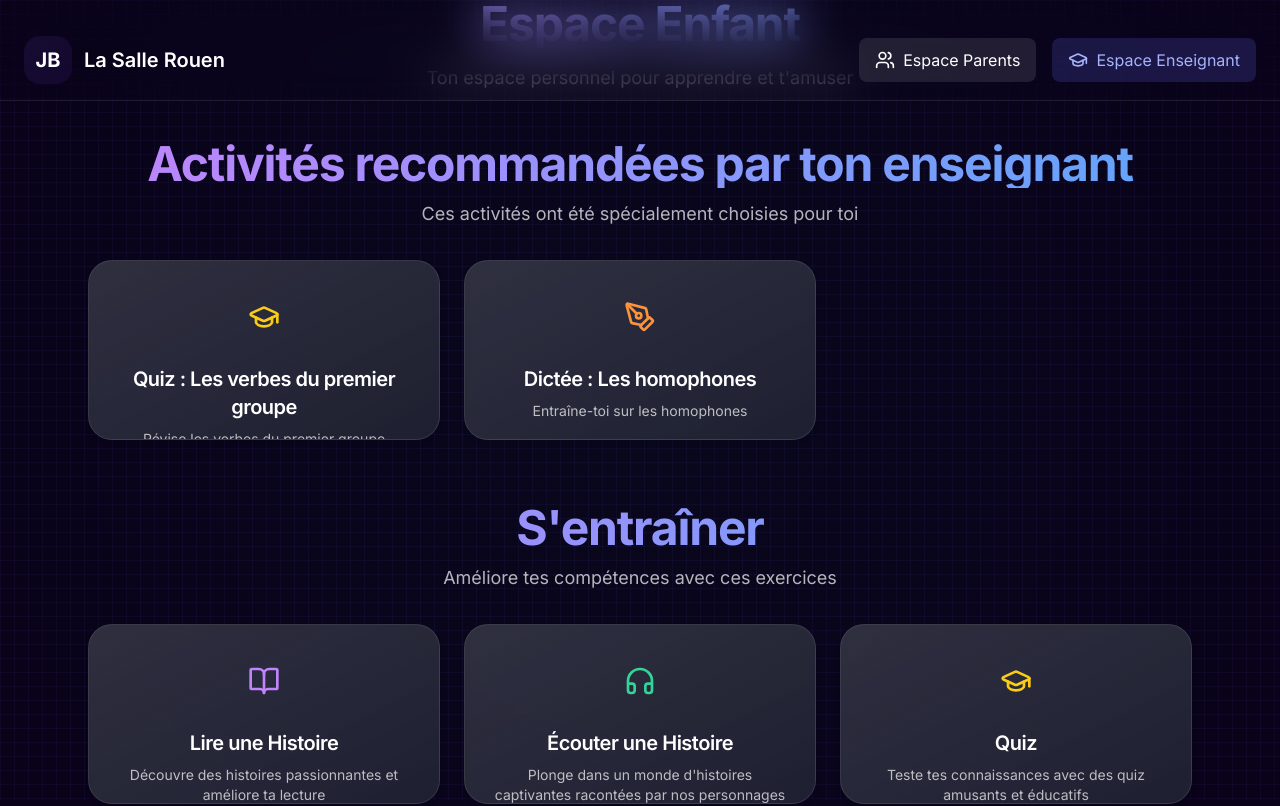
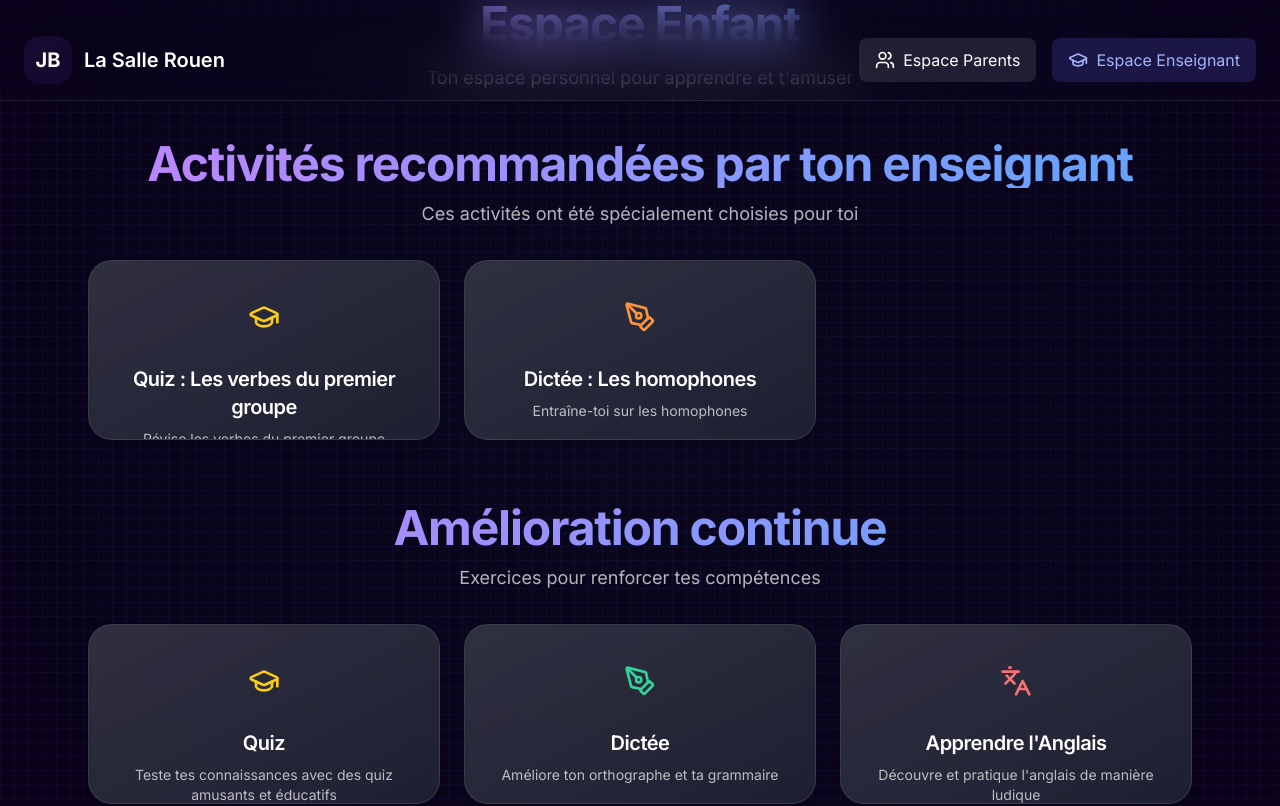
Before and after one commit to Rafikellou/petit-g-nie, a Next.js app: page / in a window 1280 px wide. Shown: the top 806 px of the page. Built offline with nearby package versions, Linux system fonts and the light colour scheme.

Commit message:
refactor: simplify training section
- Keep only Quiz, Dictée, and Apprendre l'Anglais
- Update section title and description

```diff
--- a/src/app/page.tsx
+++ b/src/app/page.tsx
@@ -35,22 +35,6 @@ const recommendedActivities = [
 
 const trainingActivities = [
   {
-    href: '/stories',
-    title: 'Lire une Histoire',
-    description: 'Découvre des histoires passionnantes et améliore ta lecture',
-    icon: BookOpen,
-    color: 'text-purple-400',
-    bgGradient: 'from-purple-900/40 to-purple-800/40'
-  },
-  {
-    href: '/listen',
-    title: 'Écouter une Histoire',
-    description: 'Plonge dans un monde d\'histoires captivantes racontées par nos personnages',
-    icon: Headphones,
-    color: 'text-emerald-400',
-    bgGradient: 'from-emerald-900/40 to-emerald-800/40'
-  },
-  {
     href: '/quiz',
     title: 'Quiz',
     description: 'Teste tes connaissances avec des quiz amusants et éducatifs',
@@ -59,20 +43,12 @@ const trainingActivities = [
     bgGradient: 'from-yellow-900/40 to-yellow-800/40'
   },
   {
-    href: '/blagues',
-    title: 'Blagues',
-    description: 'Amuse-toi avec des blagues et des devinettes',
-    icon: LightbulbIcon,
-    color: 'text-rose-400',
-    bgGradient: 'from-rose-900/40 to-rose-800/40'
-  },
-  {
-    href: '/creer-histoire',
-    title: 'Créer une Histoire',
-    description: 'Laisse libre cours à ton imagination',
-    icon: Wand2,
-    color: 'text-blue-400',
-    bgGradient: 'from-blue-900/40 to-blue-800/40'
+    href: '/dictee',
+    title: 'Dictée',
+    description: 'Améliore ton orthographe et ta grammaire',
+    icon: PenTool,
+    color: 'text-emerald-400',
+    bgGradient: 'from-emerald-900/40 to-emerald-800/40'
   },
   {
     href: '/english',
@@ -161,8 +137,8 @@ export default function Home() {
         />
 
         <ActivitySection
-          title="S'entraîner"
-          description="Améliore tes compétences avec ces exercices"
+          title="Amélioration continue"
+          description="Exercices pour renforcer tes compétences"
           activities={trainingActivities}
         />
 
```
